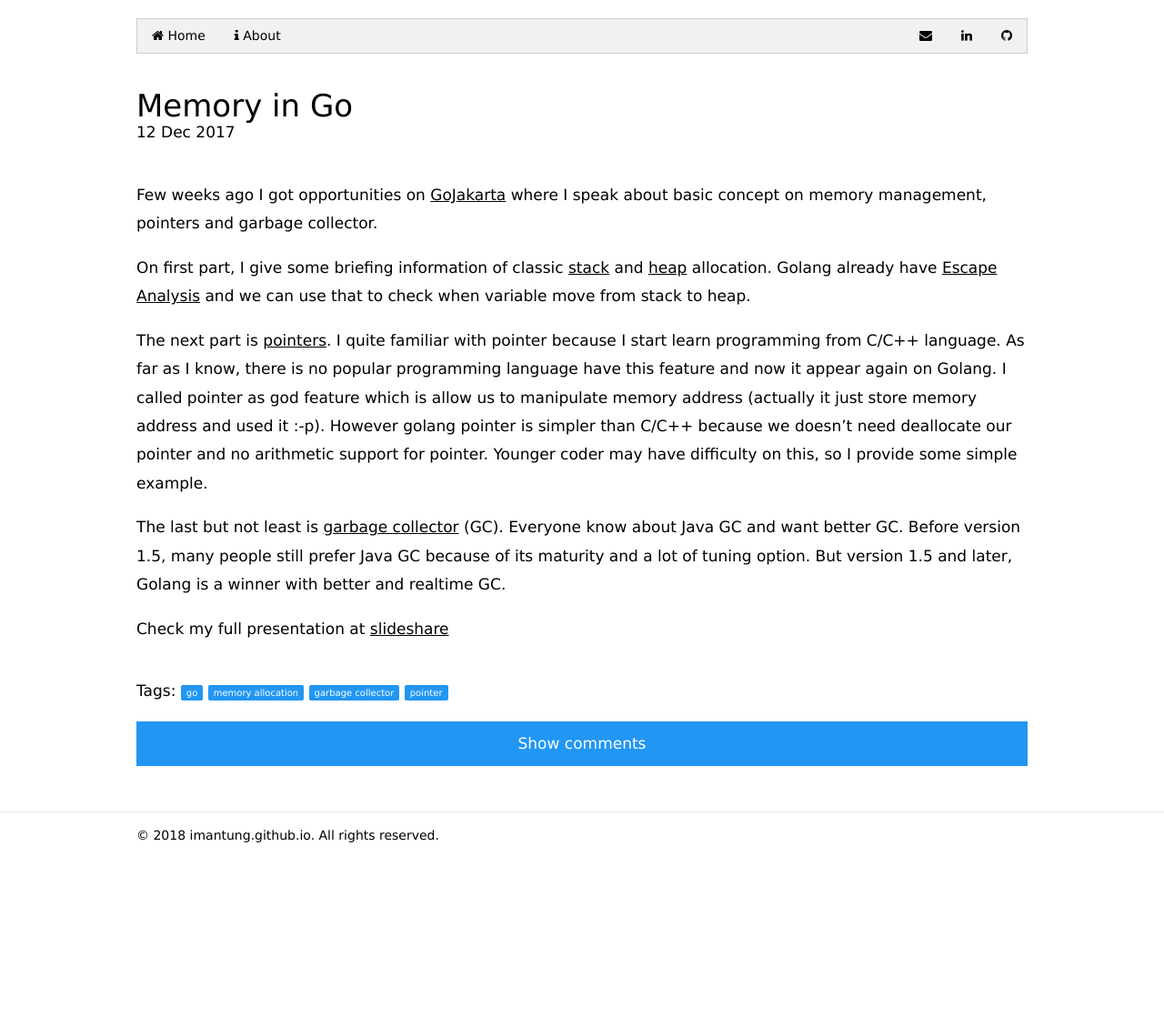
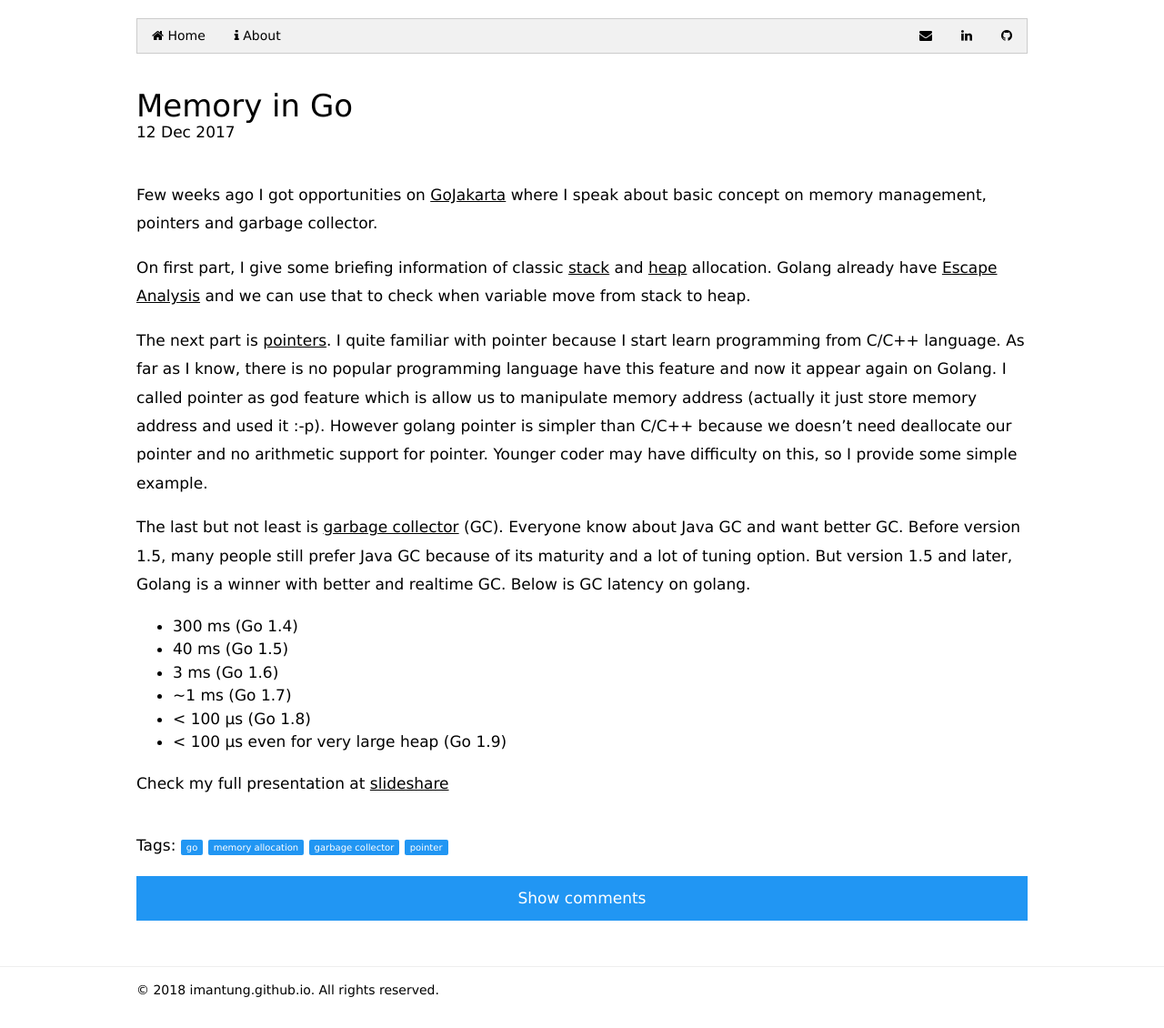
Before and after one commit to imantung/imantung.github.io, a Jekyll site: the page built from _posts/2017-12-12-memory-in-go.md, in a window 1280 px wide. Shown: the whole page at 91% size. Built offline with Jekyll 4.4.1, drawn with Linux system fonts in a browser that asks for light colours; nearby versions of some CDN libraries; comment, search, counter and statistics services are not loaded; before the commit the page ends 960 px from its top, so only the background shows below that.

Commit message:
add gc latency

```diff
--- a/_posts/2017-12-12-memory-in-go.md
+++ b/_posts/2017-12-12-memory-in-go.md
@@ -14,7 +14,14 @@ On first part, I give some briefing information of classic [stack](https://en.wi
 
 The next part is [pointers](https://en.wikipedia.org/wiki/Pointer_%28computer_programming%29). I quite familiar with pointer because I start learn programming from C/C++ language. As far as I know, there is no popular programming language have this feature and now it appear again on Golang. I called pointer as god feature which is allow us to manipulate memory address (actually it just store memory address and used it :-p). However golang pointer is simpler than C/C++ because we doesn't need deallocate our pointer and no arithmetic support for pointer. Younger coder may have difficulty on this, so I provide some simple example.
 
-The last but not least is [garbage collector](https://en.wikipedia.org/wiki/Garbage_collection_(computer_science)) (GC). Everyone know about Java GC and want better GC. Before version 1.5, many people still prefer Java GC because of its maturity and a lot of tuning option. But version 1.5 and later, Golang is a winner with better and realtime GC.
+The last but not least is [garbage collector](https://en.wikipedia.org/wiki/Garbage_collection_(computer_science)) (GC). Everyone know about Java GC and want better GC. Before version 1.5, many people still prefer Java GC because of its maturity and a lot of tuning option. But version 1.5 and later, Golang is a winner with better and realtime GC. Below is GC latency on golang.
+- 300 ms (Go 1.4)
+- 40 ms (Go 1.5)
+- 3 ms (Go 1.6)
+- ~1 ms (Go 1.7)
+- < 100 μs (Go 1.8)
+- < 100 μs even for very large heap (Go 1.9)
+
 
 
 Check my full presentation at [slideshare](https://www.slideshare.net/ImanTunggono/memory-in-go-82654871)
```
